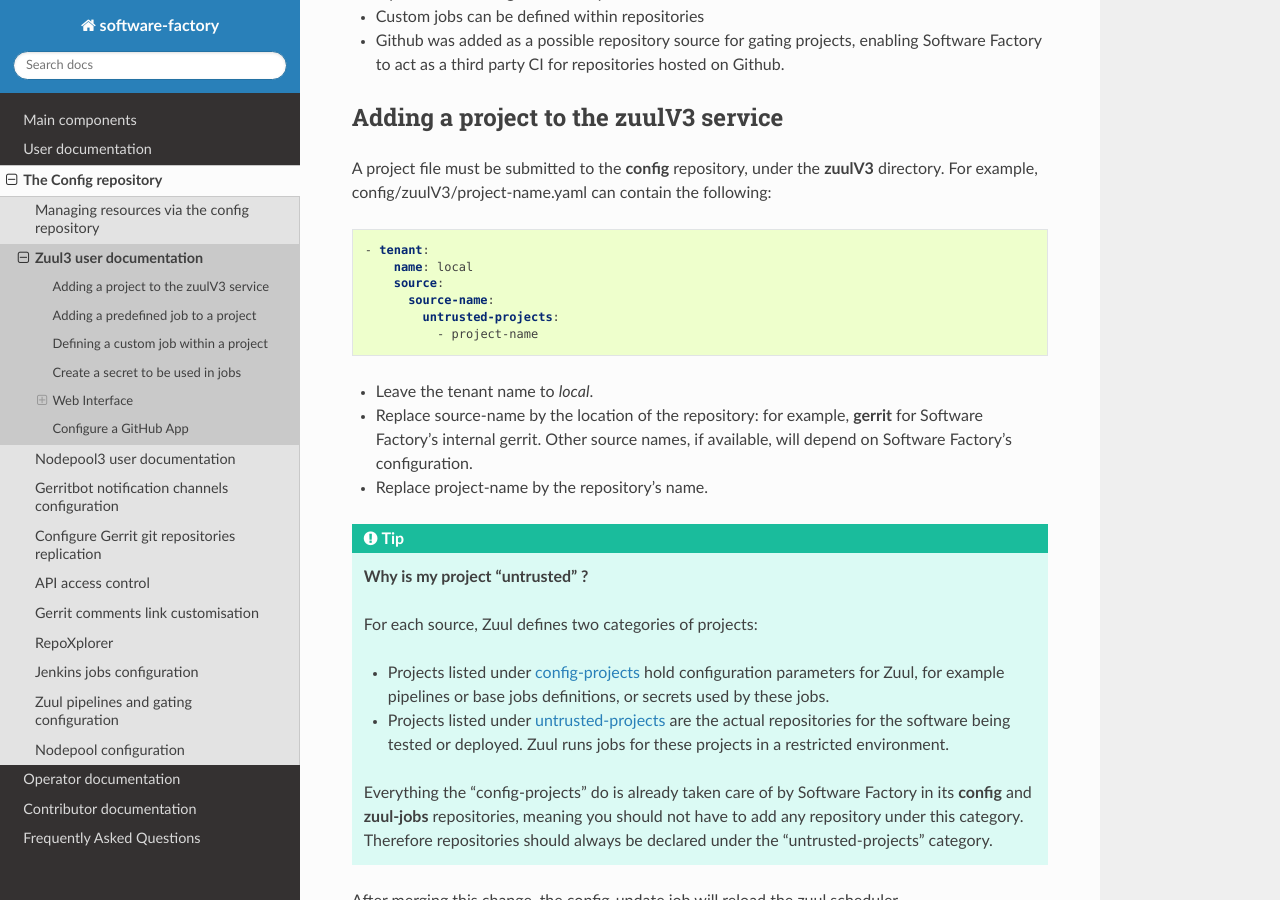
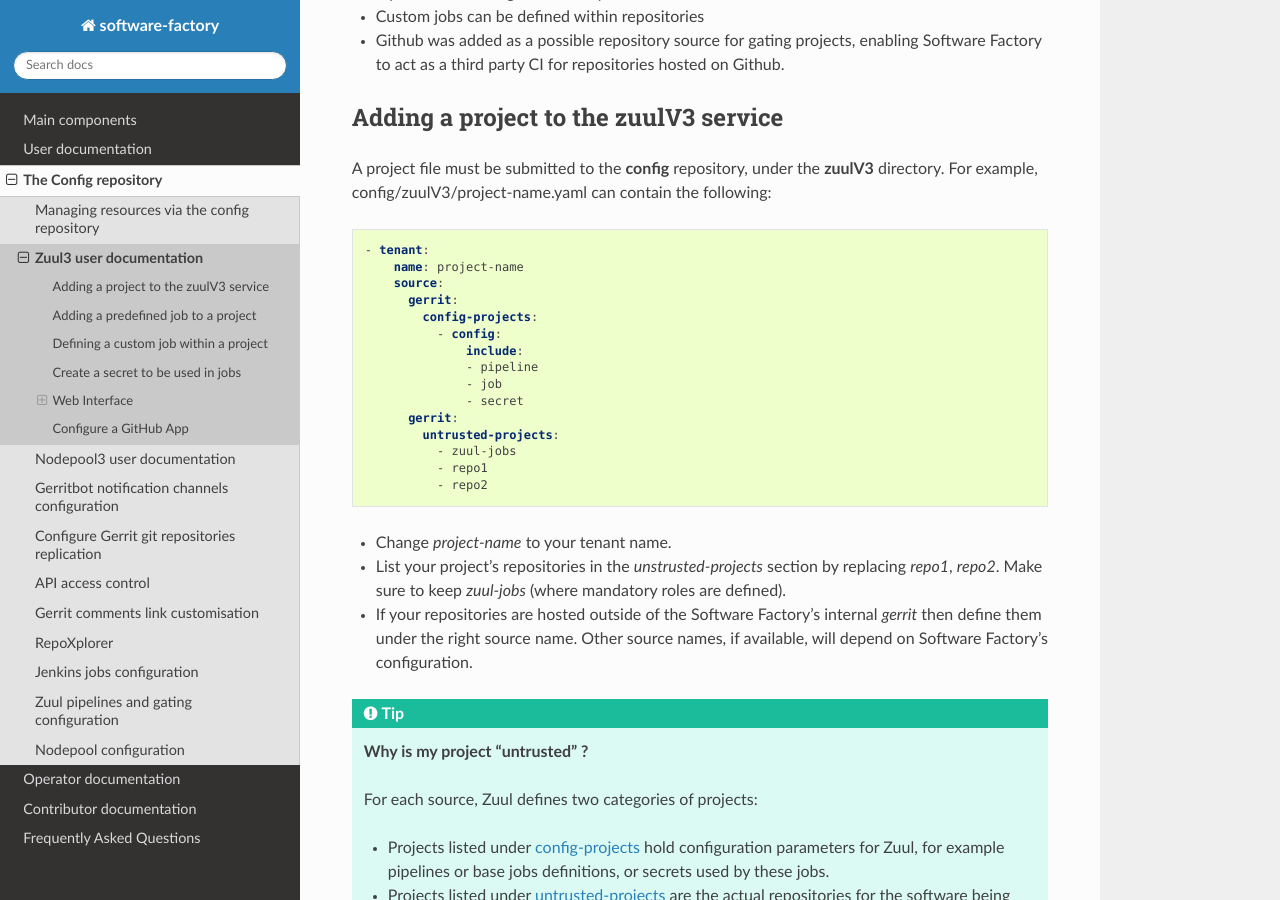
Before and after one commit to softwarefactory-project/sf-docs, a Sphinx documentation site: the page built from docs/project_config/zuul3_user.rst, in a window 1280 px wide and 900 px high, scrolled down 640 px. Built offline with Sphinx 7.4.7 and the Read the Docs theme 2.0.0, drawn with Linux system fonts in a browser that asks for light colours.

Commit message:
doc: zuulv3 use a custom tenant along with config project
Change-Id: Ia67fb223f7e9eb049666592e21b85ad56902de9a

```diff
--- a/docs/project_config/zuul3_user.rst
+++ b/docs/project_config/zuul3_user.rst
@@ -42,18 +42,28 @@
 .. code-block:: yaml
 
   - tenant:
-      name: local
+      name: project-name
       source:
-        source-name:
+        gerrit:
+          config-projects:
+            - config:
+                include:
+                - pipeline
+                - job
+                - secret
+        gerrit:
           untrusted-projects:
-            - project-name
+            - zuul-jobs
+            - repo1
+            - repo2
 
 
-* Leave the tenant name to *local*.
-* Replace source-name by the location of the repository: for example, **gerrit** for
-  Software Factory's internal gerrit. Other source names, if available, will depend
-  on Software Factory's configuration.
-* Replace project-name by the repository's name.
+* Change *project-name* to your tenant name.
+* List your project's repositories in the *unstrusted-projects* section by replacing
+  *repo1*, *repo2*. Make sure to keep *zuul-jobs* (where mandatory roles are defined).
+* If your repositories are hosted outside of the Software Factory's internal *gerrit*
+  then define them under the right source name. Other source names, if available,
+  will depend on Software Factory's configuration.
 
 .. tip::
 
```
